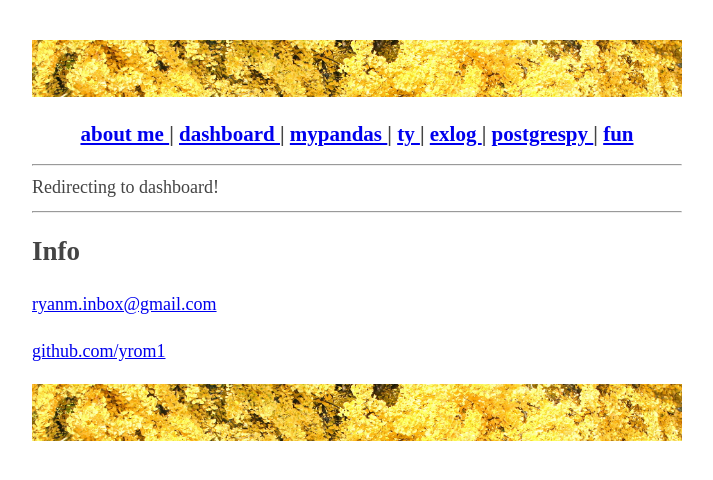
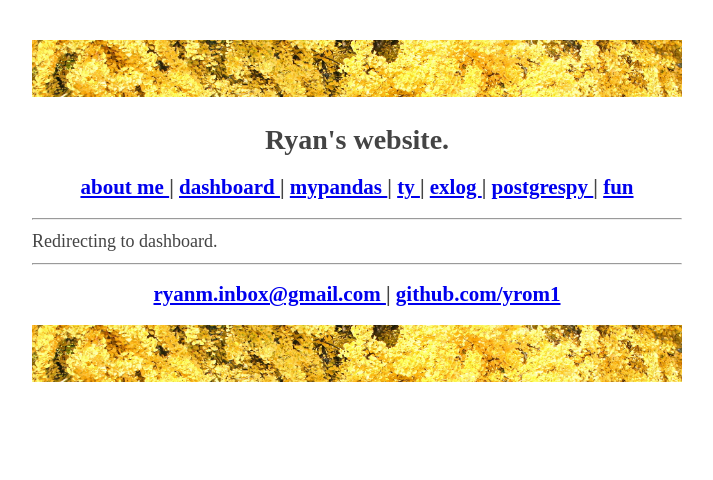
Before and after one commit to yrom1/flask-dashboard, a Flask app: page / in a window 1280 px wide. Shown: the top 480 px of the page, without its empty margins (283-996 px from the left). Run offline with Flask 2, Linux system fonts and the light colour scheme.

Commit message:
Fix several styling and wording issues

```diff
--- a/app.py
+++ b/app.py
@@ -82,7 +82,7 @@ def render(content, *, head=""):
 @app.route("/")
 def index() -> str:
     return render(
-        "Redirecting to dashboard!",
+        "Redirecting to dashboard.",
         head=dedent(
             """
         <meta http-equiv="refresh" content="2; url=/dashboard" />
@@ -133,19 +133,19 @@ def dashboard() -> str:
         </table>
         <blockquote><p>With computers available, it is a waste to perform calculations by hand.</p></blockquote><figcaption>—Taiichi Ohno, <cite class="cite">Toyota Production System Beyond Large-Scale Production</cite></figcaption>
         <h2>Dashboard explanation</h2>
-        <p>This dashboard tracks some useful metrics about myself, specifically:</p>
+        <p>This dashboard tracks some useful KPI metrics about myself, specifically:</p>
         <ul>
             <li>The first graph is about Jira, issue tracking software. I find it helpful to see how much effort I've been exerting recently, measured by the number of Jira issues completed, i.e. put in the 'Done' column of a Jira kanban board.</li>
             <li>The middle graph pertains to LeetCode, a programming practice problem site. Knowing how many questions I've done the past week is helpful to see if I'm hitting my desired pace. It helps me choose if I should practice Python or SQL on a given day. And seeing my progress over a long period of time is good motivation.</li>
             <li>The last graph pertains to Strava, a GPS run tracking app. I find this graph particularly useful to know how many days it's been since I ran last, which is an easy thing to forget. Also, it's helpful to see the distance I ran, to see if I'm making any progress.</li>
         </ul>
         <h2>Source code</h2>
-        The general idea for this dashboard is about using Github Actions to run Python scripts to update these graph image files, and if needed gather data and store it in a SQLite database.
+        The general idea for this dashboard is about using Github Actions to run Python scripts to update the graph image files and KPI metrics such as 'DAYS_SINCE_LAST_RUN', which I store in public Github repositories. If needed data is scraped and stored in a SQLite database, this is only needed for the LeetCode metrics as Jira and Strava store the data for me. Based on the KPI metrics the andon green-yellow-red colors are updated every time the page is refreshed by Flask. The KPI metrics themselves are stored as plain text in the relevant Github repositories.
         <p>
             Relevant source code repos: <a href="https://github.com/yrom1/jira-python">Jira</a>, <a
                 href="https://github.com/yrom1/yrom1">LeetCode</a>, <a
                 href="https://github.com/yrom1/strava-rest">Strava</a> (a popular running app), <a
-                href="https://github.com/yrom1/yrom1.github.io">this website</a> and an <a
+                href="https://github.com/yrom1/flask">this Flask website</a> and an <a
                 href="https://github.com/yrom1/sqlite-etl">ETL repo</a> used when I switched from a flat-file database to a SQLite database.
         </p>\
         """
--- a/templates/layout.html
+++ b/templates/layout.html
@@ -15,6 +15,7 @@
 <body>
     <header class="head">
         <img alt="credit: Jean-Pol GRANDMONT" class="ginkgo" src="/static/trees.jpg" />
+        <h1>Ryan's website.</h1>
         <h2>
             <a href="{{ url_for('about') }}">
                 about me
@@ -49,21 +50,17 @@
 
     {{ content }}
 
-    <footer>
+    <footer class="head">
         <hr />
         <h2>
-            Info
-        </h2>
-        <p>
-            <a href="mailto:ryanm.inbox@gmail.com?subject=yrom1.github.io">
+            <a href="mailto:ryanm.inbox@gmail.com">
                 ryanm.inbox@gmail.com
             </a>
-        </p>
-        <p>
+            |
             <a href="http://github.com/yrom1">
                 github.com/yrom1
             </a>
-        </p>
+        </h2>
         <img alt="credit: Jean-Pol GRANDMONT" class="ginkgo" src="/static/trees.jpg" />
     </footer>
 </body>
```
